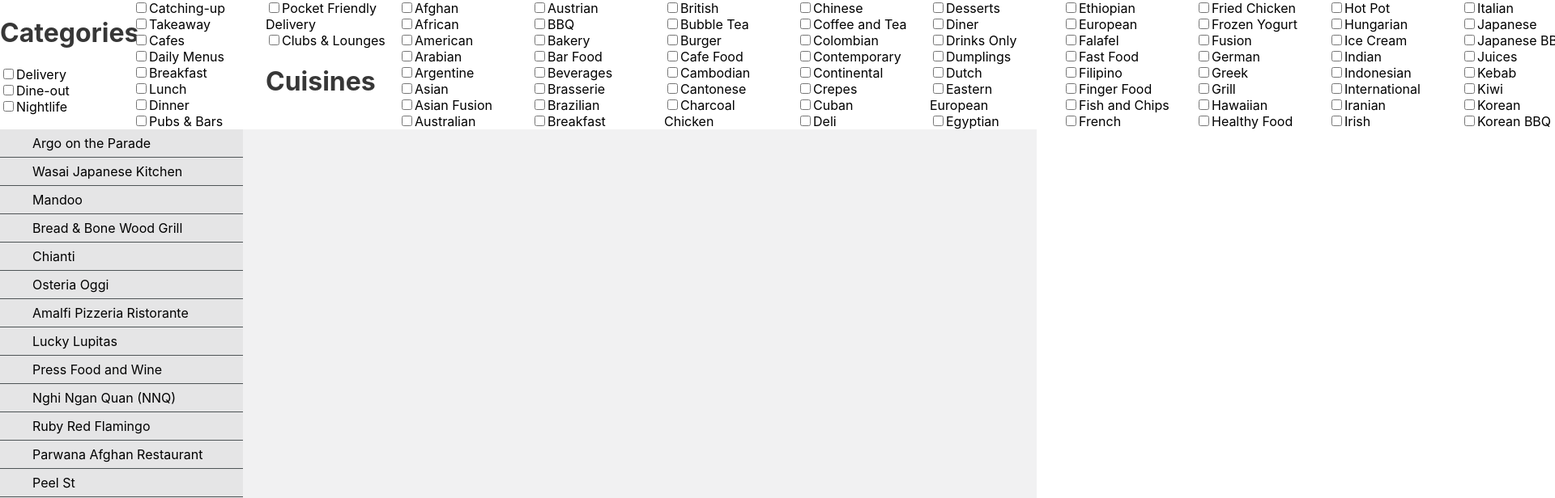
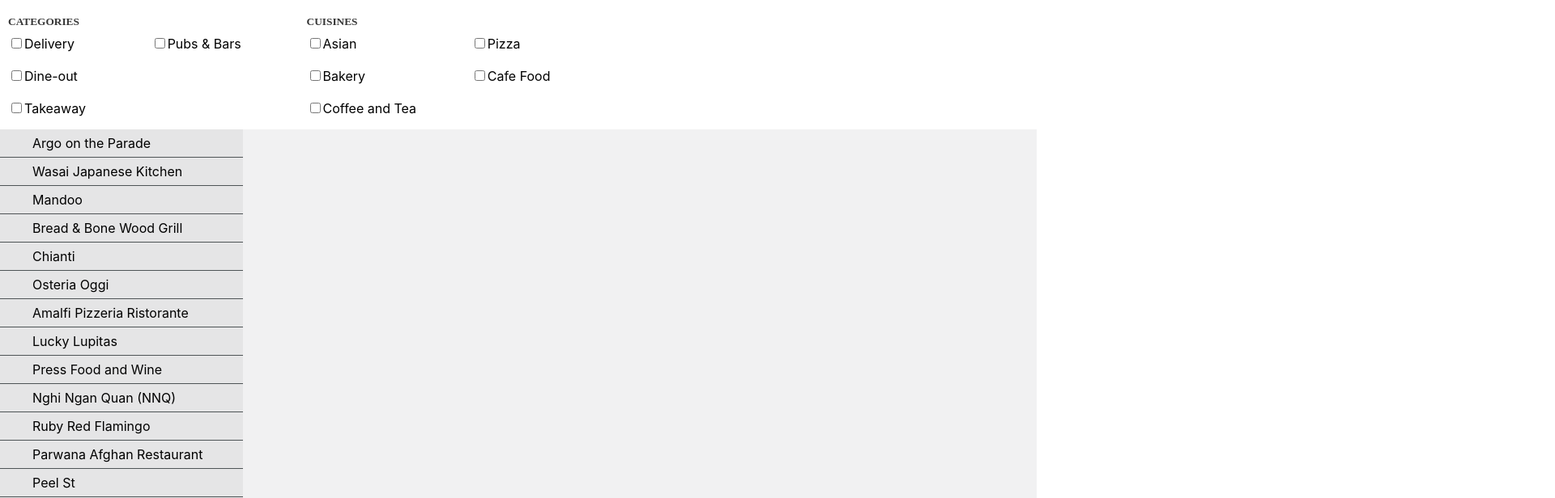
Before and after one commit to jarodtowner/zomatoapp, a React (Create React App) app: page / in a window 1280 px wide. Shown: the top 616 px of the page at 81% size, 1920 px wide, since content can reach past the window. Built offline with nearby package versions, Linux system fonts and the light colour scheme.

Commit message:
Restyled filters

```diff
--- a/src/components/Checkbox.tsx
+++ b/src/components/Checkbox.tsx
@@ -1,4 +1,5 @@
 import React from 'react';
+import './Checkbox.css';
 
 interface CheckboxProps {
   label: string;
@@ -37,7 +38,7 @@ export default class Checkbox extends React.Component<CheckboxProps, CheckboxSta
 
   render(): JSX.Element {
     return (
-      <div>
+      <div className="checkbox">
         <input id={this.props.id} type="checkbox" onChange={this.click} checked={this.state.value}></input>
         <label htmlFor={this.props.id}>{this.props.label}</label>
       </div>
--- a/src/components/Filters.css
+++ b/src/components/Filters.css
@@ -1,4 +1,20 @@
 .filters {
-  column-count: 4;
-  width: 50%;
+  display: grid;
+  grid-template-columns: 2fr 2fr 3fr;
+  gap: 20px;
+  padding: 10px;
 }
+
+.filters__section .filters__options {
+  display: flex;
+  flex-direction: column;
+  gap: 20px;
+  max-height: 50%;
+  flex-wrap: wrap;
+}
+
+.filters h1 {
+  font-size: 10pt;
+  font-family: 'Montserrat';
+  text-transform: uppercase;
+}
--- a/src/components/Filters.tsx
+++ b/src/components/Filters.tsx
@@ -48,13 +48,17 @@ export default class Filters extends React.Component<FiltersProps, FiltersState>
 
     return (
       <div className="filters">
-        <div className="filters__categories">
+        <div className="filters__section">
           <h1>Categories</h1>
-          {categories}
+          <div className="filters__options">
+            {categories}
+          </div>
         </div>
-        <div className="filters__categories">
+        <div className="filters__section">
           <h1>Cuisines</h1>
-          {cuisines}
+          <div className="filters__options">
+            {cuisines}
+          </div>
         </div>
       </div>
     );
--- a/src/util/API.ts
+++ b/src/util/API.ts
@@ -12,7 +12,7 @@ export default class API {
     const requestUrl = `${this.baseUrl}${url}`;
     switch (requestUrl) {
     case 'https://developers.zomato.com/api/v2.1/categories':
-      return require('./results/categories/categories.json');
+      return require('./results/categories/categories-short.json');
 
       // Default url
     case 'https://developers.zomato.com/api/v2.1/search?entity_id=297&entity_type=city&cuisines=&category=&start=0&count=20':
@@ -94,7 +94,7 @@ export default class API {
 
     case 'https://developers.zomato.com/api/v2.1/cuisines?city_id=297':
       // Mock File: cuisines/cuisines.json
-      return require('./results/cuisines/cuisines.json');
+      return require('./results/cuisines/cuisines-short.json');
 
       // ### Asian
 
--- /dev/null
+++ b/src/util/results/categories/categories-short.json
@@ -0,0 +1,28 @@
+{
+  "categories": [
+    {
+      "categories": {
+        "id": 1,
+        "name": "Delivery"
+      }
+    },
+    {
+      "categories": {
+        "id": 2,
+        "name": "Dine-out"
+      }
+    },
+    {
+      "categories": {
+        "id": 5,
+        "name": "Takeaway"
+      }
+    },
+    {
+      "categories": {
+        "id": 11,
+        "name": "Pubs & Bars"
+      }
+    }
+  ]
+}
--- /dev/null
+++ b/src/util/results/cuisines/cuisines-short.json
@@ -0,0 +1,34 @@
+{
+  "cuisines": [
+    {
+      "cuisine": {
+        "cuisine_id": 3,
+        "cuisine_name": "Asian"
+      }
+    },
+    {
+      "cuisine": {
+        "cuisine_id": 5,
+        "cuisine_name": "Bakery"
+      }
+    },
+    {
+      "cuisine": {
+        "cuisine_id": 161,
+        "cuisine_name": "Coffee and Tea"
+      }
+    },
+    {
+      "cuisine": {
+        "cuisine_id": 82,
+        "cuisine_name": "Pizza"
+      }
+    },
+    {
+      "cuisine": {
+        "cuisine_id": 1039,
+        "cuisine_name": "Cafe Food"
+      }
+    }
+  ]
+}
```
Also changed, not shown: src/components/Checkbox.css (added).
